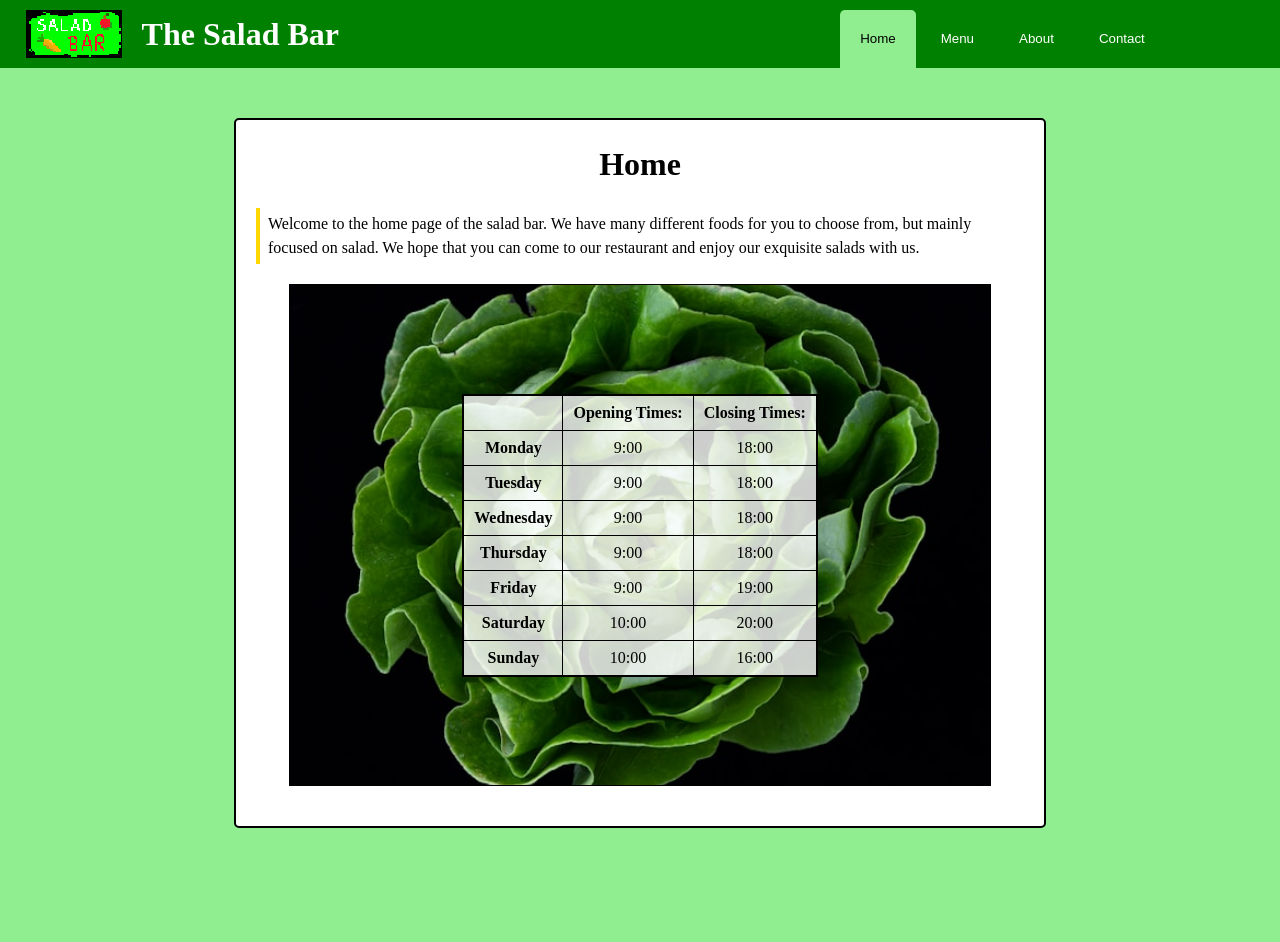
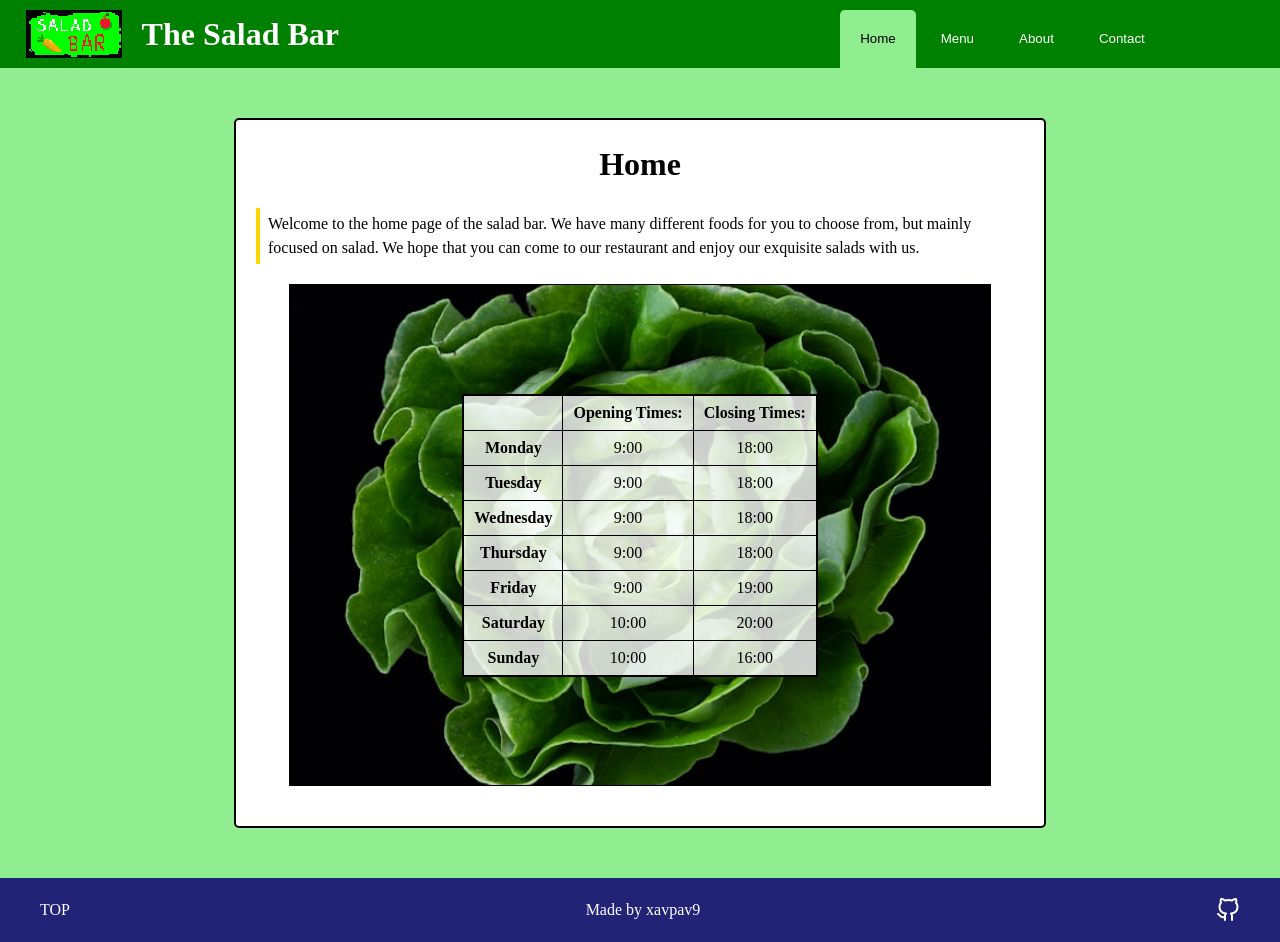
Before and after one commit to xavpav9/odin-restaurant-page, a website built with webpack: page src/template.html in a window 1280 px wide. Before the commit the page ends 908 px from the top, so only its background shows below. Built offline with nearby package versions, Linux system fonts and the light colour scheme.

Commit message:
Add a footer

```diff
--- a/src/style.css
+++ b/src/style.css
@@ -12,7 +12,6 @@ body {
 
   background-color: lightgreen;
   min-height: 100vh;
-  padding-bottom: 80px;
 }
 
 header {
@@ -50,9 +49,7 @@ header {
       border: none;
       background-color: green;
 
-      &:hover {
-        background-color: #090;
-      }
+      &:hover { background-color: #090; }
 
       &.selected {
         cursor: default;
@@ -171,3 +168,33 @@ div#content {
     height: auto;
   }
 }
+
+footer {
+  display: flex;
+  justify-content: space-between;
+  align-items: center;
+
+  margin-top: auto;
+  color: white;
+  background-color: #227;
+  padding: 20px 40px;
+
+  a {
+    display: flex;
+    align-items: center;
+
+    color: white;
+    text-decoration: none;
+    transition: color 0.3s;
+
+    &:hover { color: lightgreen; }
+
+    &:active { color: #80dd80; }
+  }
+
+  svg {
+    transition: stroke 0.3s;
+    &:hover { stroke: lightgreen; }
+    &:active { stroke: #80dd80; }
+  }
+}
--- a/src/template.html
+++ b/src/template.html
@@ -19,5 +19,16 @@
     <div id="content">
 
     </div>
+    <footer>
+      <a rel="noopener noreferrer" target="_blank" href="https://www.theodinproject.com">TOP</a>
+      <p>Made by xavpav9</p>
+      <a rel="noopener noreferrer" target="_blank" href="https://www.github.com/xavpav9">
+        <svg xmlns="http://www.w3.org/2000/svg" width="24" height="24" viewBox="0 0 24 24" fill="none" stroke="white" stroke-width="2" stroke-linecap="round" stroke-linejoin="round" class="feather feather-github">
+          <path d="M9 19c-5 1.5-5-2.5-7-3m14 6v-3.87a3.37 3.37 0 0 0-.94-2.61c3.14-.35 6.44-1.54 6.44-7A5.44 5.44 0 0 0 20 4.77 5.07 5.07 0 0 0 19.91 1S18.73.65 16 2.48a13.38 13.38 0 0 0-7 0C6.27.65 5.09 1 5.09 1A5.07 5.07 0 0 0 5 4.77a5.44 5.44 0 0 0-1.5 3.78c0 5.42 3.3 6.61 6.44 7A3.37 3.37 0 0 0 9 18.13V22">
+          </path>
+        </svg>
+        <!-- from https://www.feathericons.com -->
+      </a>
+    </footer>
   </body>
 </html>
```
Also changed, not shown: README.md, src/images/github-logo.svg (added).
